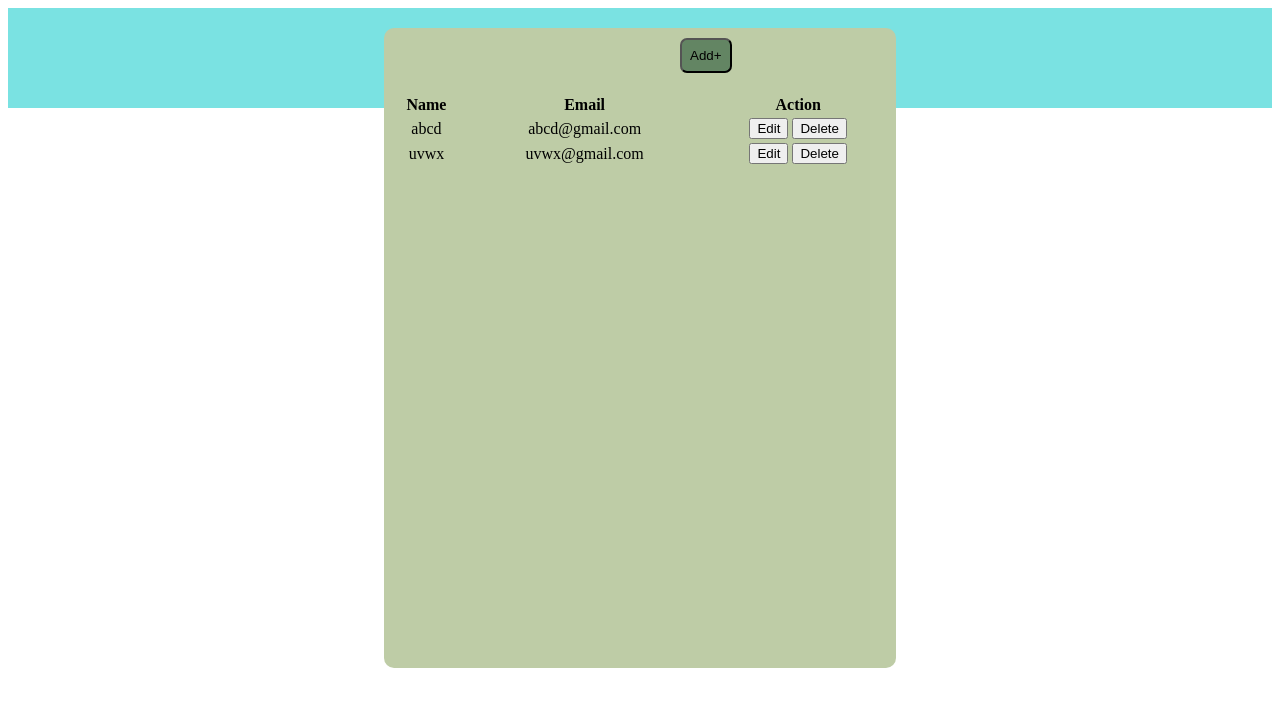
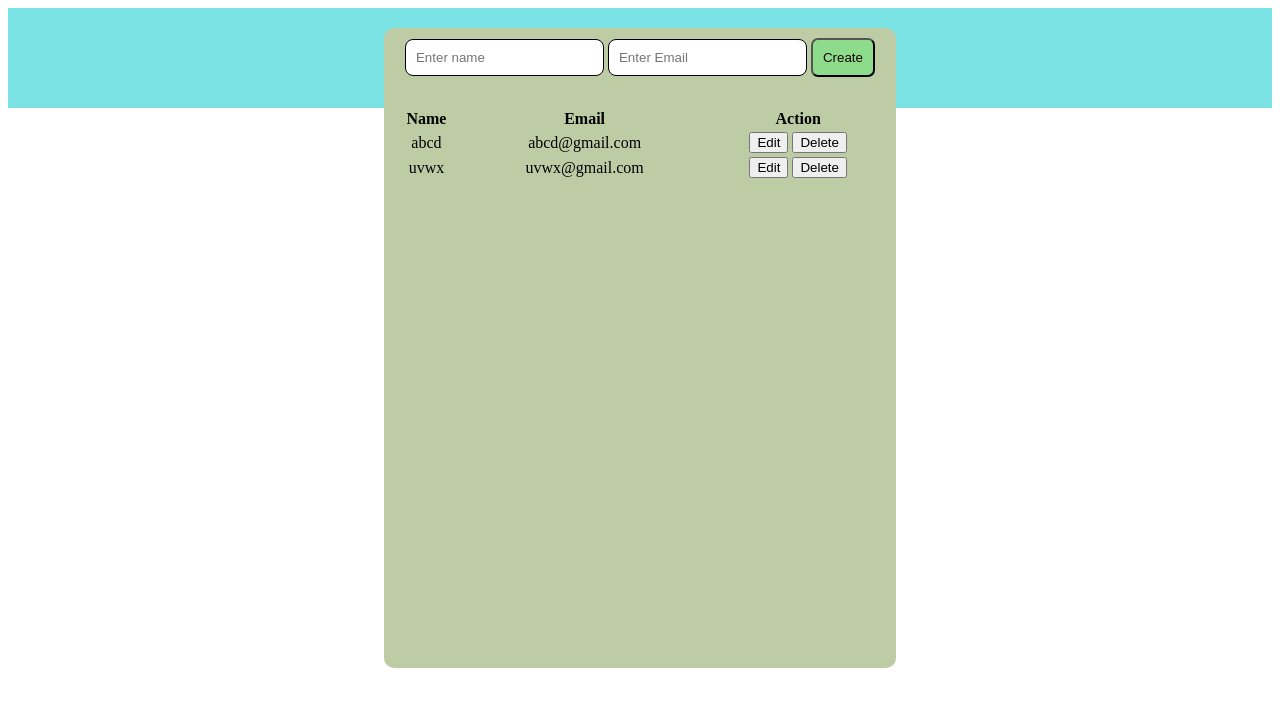
Before and after one commit to rkavi001/CRUD_application, a plain HTML site: page crud.html in a window 1280 px wide. Both pictures are taken after a click on the button "Add+". Drawn offline with Linux system fonts and the light colour scheme.

Commit message:
further modified Js file

```diff
--- a/crud.html
+++ b/crud.html
@@ -10,19 +10,19 @@
     <div class="container">
         <div class="form_container">
             <form class="create_form">
-               <input type="text" class="name"/>
-               <input type="email" class="email"/>
+               <input type="text" class="name" placeholder="Enter name"/>
+               <input type="email" class="email" placeholder="Enter Email"/>
 
-               <button>Create</button>
+               <button type="button" onclick="add()">Create</button>
             </form>
             <form class="update_form">
                 <input type="text" class="uname"/>
                 <input type="email" class="uemail"/>
 
-                <button>Update</button>
+                <button type="button">Update</button>
             </form>
             <div class="add_div">
-                <button class="add_div_button">Add+</button>
+                <button class="add_div_button" onclick="create()">Add+</button>
             </div>
             <table>
                 <thead>
--- a/crud.js
+++ b/crud.js
@@ -33,3 +33,21 @@ function readAll() {
     // Append the constructed rows to the table body
     tabledata.innerHTML = elements;
 }
+
+function create(){
+     document.querySelector(".create_form").style.display = "block";
+     document.querySelector(".add_div").style.display = "none";
+}
+
+function add(){
+    var name=document.querySelector(".name").value;
+    var email=document.querySelector(".email").value;
+
+    var newObj = {id: 3, name: name, email: email};
+    data.push(newObj);
+
+    document.querySelector(".create_form").style.display = "none";
+    document.querySelector(".add_div").style.display = "block";
+
+    readAll();
+}
```
